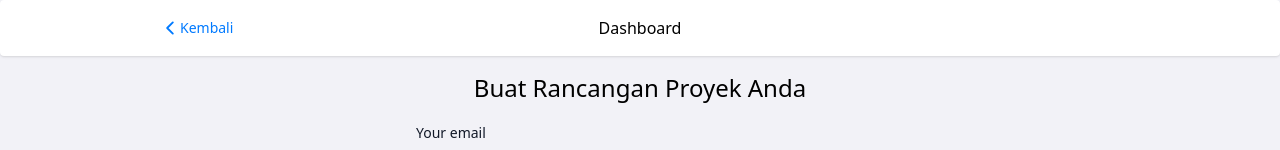
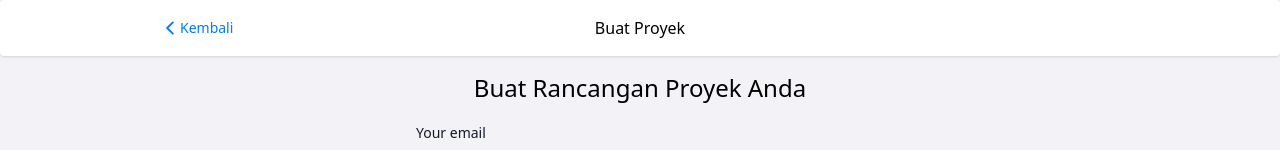
Before and after one commit to ryokf/BantuRiset-frontend, a React (Vite) app: page /project/create in a window 1280 px wide. Shown: the top 150 px of the page. Built offline with nearby package versions, Linux system fonts and the light colour scheme.

Commit message:
🐞 fix: refactor

```diff
--- a/src/components/Navbar2.tsx
+++ b/src/components/Navbar2.tsx
@@ -1,7 +1,7 @@
 import { Navbar as FlowbiteNavbar } from 'flowbite-react';
 import { nabarTheme } from '../themes/navbar';
 import { IoChevronBackOutline } from "react-icons/io5";
-const Navbar2 = ({title, actionButton} :{title:string, actionButton?:React.ReactNode}) => {
+const Navbar2 = ({title, actionButton} :{title?:string, actionButton?:React.ReactNode}) => {
     return (
         <FlowbiteNavbar theme={nabarTheme} fluid rounded className="!w-full shadow !py-4 !px-4">
             <div className="grid grid-cols-3 w-full">
--- a/src/pages/donatur/DonaturDashboard.tsx
+++ b/src/pages/donatur/DonaturDashboard.tsx
@@ -1,20 +1,15 @@
-import HomeTemplate from '../../templates/HomeTemplate'
-import Navbar2 from '../../components/Navbar2';
-import BottomNav from '../../components/BottomNav';
 import { useState } from 'react';
 import { Card } from '../../components/Card';
+import DashboardTemplate from '../../templates/DashboardTemplate';
 
 const DonaturDashboard = () => {
     return (
-        <div className="bg-white-secondary">
-            <HomeTemplate>
-                <Navbar2 title='Dashboard'></Navbar2>
-                <MainCard />
-                <Search/>
-                <RecentWatch/>
-                <BottomNav></BottomNav>
-            </HomeTemplate>
-        </div>
+        <DashboardTemplate title="Dashboard">
+            <MainCard />
+            <Search />
+            <RecentWatch />
+        </DashboardTemplate>
+
     )
 }
 
--- a/src/pages/donatur/DonaturProject.tsx
+++ b/src/pages/donatur/DonaturProject.tsx
@@ -1,11 +1,9 @@
-import BottomNav from '../../components/BottomNav';
-import Navbar2 from '../../components/Navbar2';
 import ButtonBadge from '../../components/ButtonBadge';
 import { Card } from '../../components/Card';
+import DashboardTemplate from '../../templates/DashboardTemplate';
 const DonaturProject = () => {
     return (
-        <div className='bg-white-secondary'>
-            <Navbar2 title='proyek'></Navbar2>
+        <DashboardTemplate title="Proyek">
             <div className="my-4 mx-6 ">
                 <h1 className='font-medium text-xl mb-2'>Proyek yang anda danai</h1>
                 <p className='text-gray text-sm'>Lorem, ipsum dolor sit amet consectetur adipisicing elit. Distinctio dolorem unde</p>
@@ -21,8 +19,7 @@ const DonaturProject = () => {
                 <Card></Card>
             </div>
             <div className="h-20"></div>
-            <BottomNav></BottomNav>
-        </div>
+        </DashboardTemplate>
     )
 }
 
--- a/src/pages/notif/Notification.tsx
+++ b/src/pages/notif/Notification.tsx
@@ -1,10 +1,8 @@
-import Navbar2 from '../../components/Navbar2';
-import BottomNav from '../../components/BottomNav';
+import DashboardTemplate from '../../templates/DashboardTemplate';
 
 const Notification = () => {
     return (
-        <div className='bg-white-secondary'>
-            <Navbar2 title='Notifikasi'></Navbar2>
+        <DashboardTemplate title="Notifikasi">
             <div className="w-11/12 m-auto my-4">
                 <p className='text-sm font-light'>Pemberitahuan terbaru anda akan tampil disini dan akan hilang secara otomatis setelah 30 hari</p>
                 <div className="">
@@ -14,8 +12,7 @@ const Notification = () => {
                 </div>
             </div>
             <div className="h-20"></div>
-            <BottomNav></BottomNav>
-        </div>
+        </DashboardTemplate>
     )
 }
 
@@ -24,13 +21,13 @@ const NotifTile = () => {
         <div className="w-11/12 m-auto my-4">
             <div className="bg-white rounded-xl p-4">
                 <div className="flex justify-between">
-                    <div className="flex items-center">
+                    <div className="flex gap-1 items-center">
                         <div className="bg-blue-primary rounded-full h-12 w-12 flex items-center justify-center bg-gray">
                             {/* <img src="" alt="" className="bg-white w-full h-full"/> */}
                         </div>
                         <div className="ml-2">
                             <p className='text-sm font-medium'>Ryokhrisna Fitriawan</p>
-                            <p className='text-xs font-light'>1 jam yang lalu</p>
+                            <p className='text-xs font-light text-gray'>1 jam yang lalu</p>
                         </div>
                     </div>
                 </div>
--- a/src/pages/profile/Profile.tsx
+++ b/src/pages/profile/Profile.tsx
@@ -1,19 +1,16 @@
 import { Link } from "react-router-dom";
-import BottomNav from "../../components/BottomNav";
-import Navbar2 from '../../components/Navbar2';
 import { FiSun } from "react-icons/fi";
 import { TbLetterCase } from "react-icons/tb";
+import DashboardTemplate from "../../templates/DashboardTemplate";
 
 const Profile = () => {
     return (
-        <div className="bg-white-secondary">
-            <Navbar2 title='Profile'></Navbar2>
+        <DashboardTemplate title="Profile">
             <Main />
             <BankAcc />
             <Personalization />
             <div className="h-20"></div>
-            <BottomNav></BottomNav>
-        </div>
+        </DashboardTemplate>
     )
 }
 
@@ -72,7 +69,7 @@ const Personalization = () => {
                 <hr />
                 <Link to="" className="my-3 flex gap-3 items-center">
                     <div className="gradient-purple aspect-square text-white rounded-xl w-10 flex justify-center items-center">
-                        <TbLetterCase size={"55%"}/>
+                        <TbLetterCase size={"55%"} />
                     </div>
                     <div className="">
                         <h1 className="font-medium">Bahasa</h1>
--- a/src/pages/project/CreateProject.tsx
+++ b/src/pages/project/CreateProject.tsx
@@ -4,7 +4,7 @@ import Button from "../../components/Button"
 
 const CreateProject = () => {
     return (
-        <DashboardTemplate>
+        <DashboardTemplate title="Buat Proyek">
             <h1 className="text-2xl font-medium text-center m-4">Buat Rancangan Proyek Anda</h1>
             <form className="flex max-w-md flex-col gap-4 w-11/12 m-auto !my-0">
                 <div>
--- a/src/pages/researcher/ResearcherDashboard.tsx
+++ b/src/pages/researcher/ResearcherDashboard.tsx
@@ -6,7 +6,7 @@ import ButtonNav from '../../components/ButtonNav';
 
 const ResearcherDashboard = () => {
     return (
-        <DashboardTemplate>
+        <DashboardTemplate title="Dashboard">
             <MainCard />
             <ProjectList />
         </DashboardTemplate>
--- a/src/templates/DashboardTemplate.tsx
+++ b/src/templates/DashboardTemplate.tsx
@@ -1,9 +1,9 @@
 import Navbar2 from '../components/Navbar2';
 import BottomNav from '../components/BottomNav';
-const DashboardTemplate = ({children, className} : {children?: React.ReactNode, className?: string}) => {
+const DashboardTemplate = ({children, className, title} : {children?: React.ReactNode, className?: string, title?: string}) => {
   return (
     <div className={`bg-white-secondary min-h-screen flex flex-col justify-start w-full ${className}`}>
-      <Navbar2 title='Dashboard'></Navbar2>
+      <Navbar2 title={title}></Navbar2>
         {children}
         <BottomNav></BottomNav>
     </div>
```
